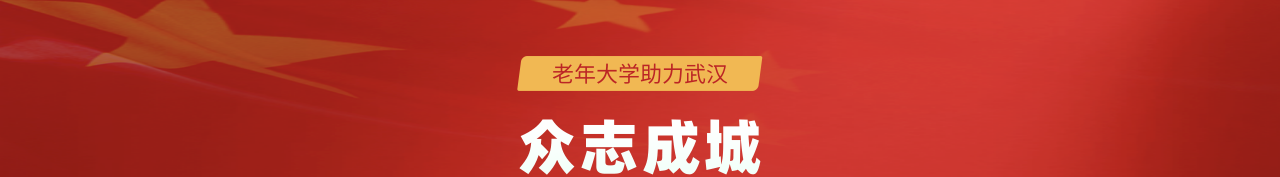
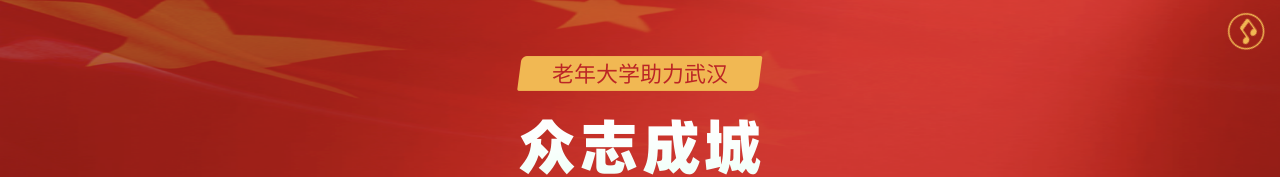
Before and after one commit to KIMwofe/Relay, a Vue app: page / in a window 1280 px wide. Shown: the top 177 px of the page. Built offline with nearby package versions, Linux system fonts and the light colour scheme; what vue-clipboard2 would draw is missing.

Commit message:
背景音乐

```diff
--- a/src/views/Home.vue
+++ b/src/views/Home.vue
@@ -1,9 +1,7 @@
 <template>
   <div class="home" ref="capture">
-    <audio src="@/assets/muzic.mp3"
-          autoplay="autoplay"
-           loop
-           ref="MusicPlay"></audio>
+    <img src="@/images/audio.png" alt class="audio" @click="play" />
+    <audio src="@/assets/muzic.mp3" autoplay="autoplay" loop ref="MusicPlay" preload></audio>
     <div class="home-index">
       <div class="home-index" v-show="show.first">
         <img src="@/images/title.png" alt />
@@ -70,9 +68,10 @@ export default {
   },
   components: {},
   mounted() {
-    console.log(this.$refs.MusicPlay)
-    this.$refs.MusicPlay.play()
-},
+    this.$nextTick(() => {
+        this.play()
+      });
+  },
   methods: {
     save() {
       html2canvas(this.$refs.capture, {
@@ -87,21 +86,21 @@ export default {
         this.show.first = false;
         this.show.second = true;
       } else if (this.show.second) {
-        this.name.length > 6 ? this.name = this.name.slice(0,5) + '...' : ''
+        this.name.length > 6 ? (this.name = this.name.slice(0, 5) + "...") : "";
         this.show.second = false;
         this.show.third = true;
         setTimeout(() => {
           this.save();
         }, 500);
       }
+    },
+    play() {
+      this.$refs.MusicPlay.play();
     }
   },
   watch: {
     // "$store.state.uid"(newV) {
     //   if (newV);
-    // }
-    // name(val) {
-    //   val.length > 8 ? this.name = val.slice(0,5) + '...' : ''
     // }
   }
 };
@@ -114,6 +113,14 @@ export default {
   background: url(~@/images/homeBg.png) no-repeat;
   background-size: 100% 100%;
   position: relative;
+  .audio {
+    width: 2.3125rem;
+    height: 2.3125rem;
+    position: absolute;
+    top: 0.78125rem;
+    right: 0.9375rem;
+    animation: run 2s infinite;
+  }
   .home-index {
     width: 100%;
     height: 100%;
@@ -262,7 +269,7 @@ export default {
       .ercode {
         position: relative;
         margin-left: 1.875rem;
-        margin-top:3.75rem;
+        margin-top: 3.75rem;
         z-index: 5;
         img {
           width: 5.75rem;
@@ -308,5 +315,16 @@ export default {
     /* Internet Explorer 10+ */
     color: #ffffff;
   }
+  @keyframes run {
+    0% {
+      transform: rotate(0deg);
+    }
+    50% {
+      transform: rotate(180deg);
+    }
+    100% {
+      transform: rotate(360deg);
+    }
+  }
 }
 </style>
```
